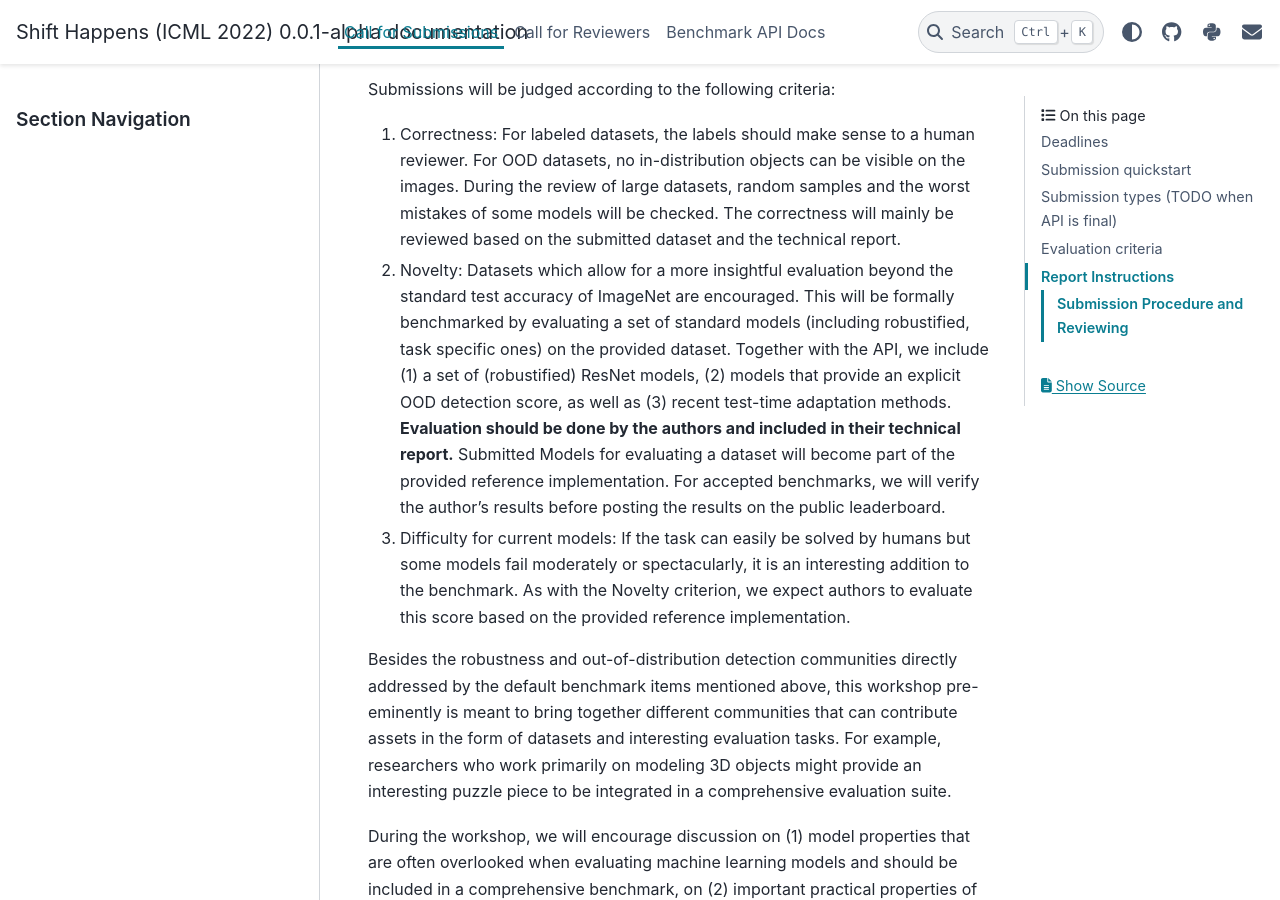
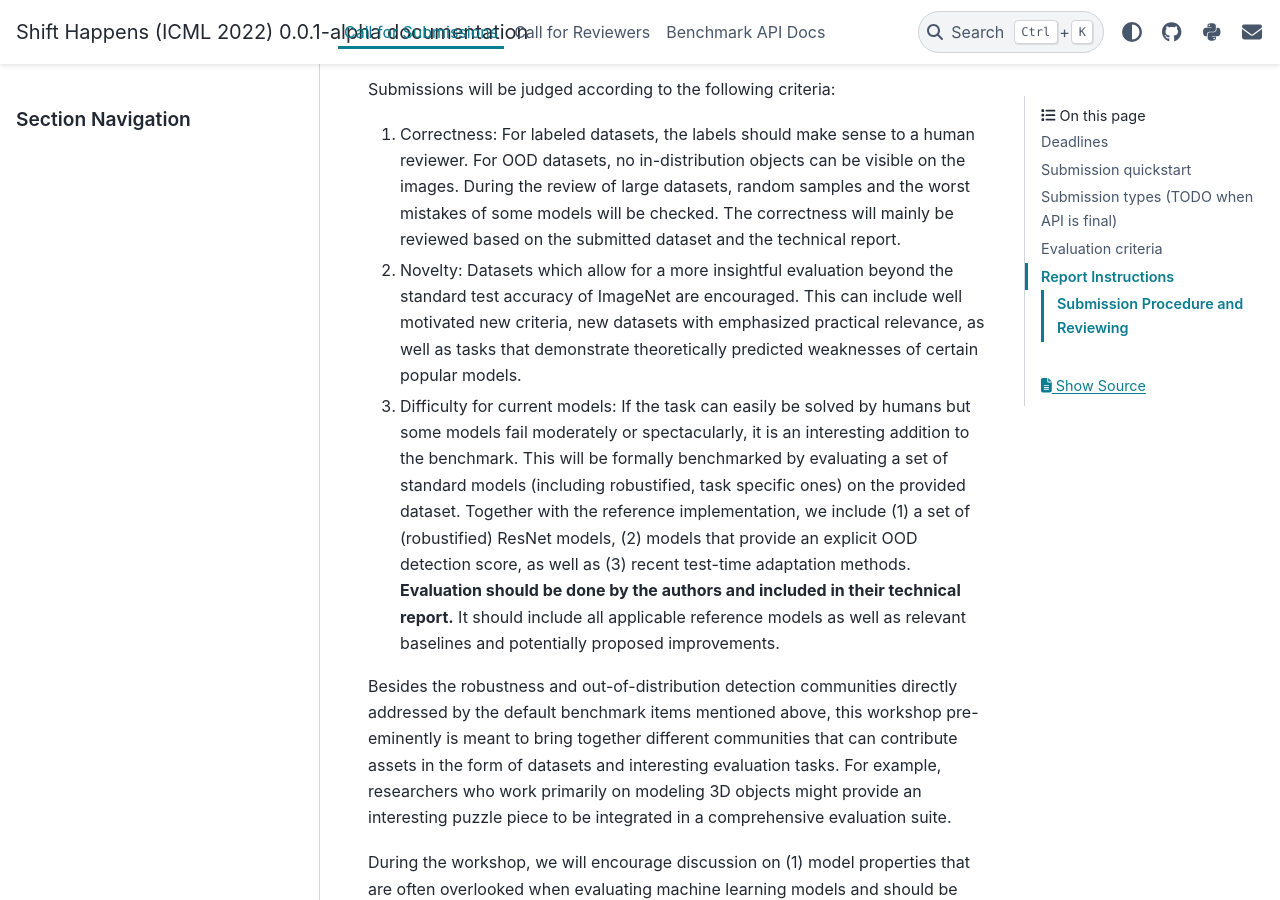
Before and after one commit to shift-happens-benchmark/icml-2022, a Sphinx documentation site: the page built from docs/source/call_for_papers.rst, in a window 1280 px wide and 900 px high, scrolled down 2486 px. Built offline with Sphinx 7.4.7 and the PyData theme 0.15.4, drawn with Linux system fonts in a browser that asks for light colours.

Commit message:
some unfinished changes to call 2

```diff
--- a/docs/source/call_for_papers.rst
+++ b/docs/source/call_for_papers.rst
@@ -114,23 +114,26 @@ Submissions will be judged according to the following criteria:
    and the technical report.
 
 2. Novelty: Datasets which allow for a more insightful evaluation beyond
-   the standard test accuracy of ImageNet are encouraged. This will be
-   formally benchmarked by evaluating a set of standard models
-   (including robustified, task specific ones) on the
-   provided dataset. Together with the API, we include (1) a set
-   of (robustified) ResNet models, (2) models that provide an explicit
-   OOD detection score, as well as (3) recent test-time adaptation
-   methods. **Evaluation should be done by the authors and included in
-   their technical report.** Submitted Models for evaluating a dataset will become
-   part of the provided reference implementation. For accepted
-   benchmarks, we will verify the author’s results before posting the
-   results on the public leaderboard.
+   the standard test accuracy of ImageNet are encouraged.
+   This can include well motivated new criteria, new datasets with emphasized
+   practical relevance, as well as tasks that demonstrate theoretically
+   predicted weaknesses of certain popular models.
 
 3. Difficulty for current models: If the task can easily be solved by
    humans but some models fail moderately or spectacularly, it is an
-   interesting addition to the benchmark. As with the Novelty criterion,
-   we expect authors to evaluate this score based on the provided
-   reference implementation.
+   interesting addition to the benchmark.
+   This will be
+   formally benchmarked by evaluating a set of standard models
+   (including robustified, task specific ones) on the
+   provided dataset. Together with the reference implementation,
+   we include
+   (1) a set of (robustified) ResNet models,
+   (2) models that provide an explicit OOD detection score, as well as
+   (3) recent test-time adaptation methods.
+   **Evaluation should be done by the authors and included in
+   their technical report.**
+   It should include all applicable reference models as well as relevant
+   baselines and potentially proposed improvements.
 
 Besides the robustness and out-of-distribution detection communities
 directly addressed by the default benchmark items mentioned above, this
```
